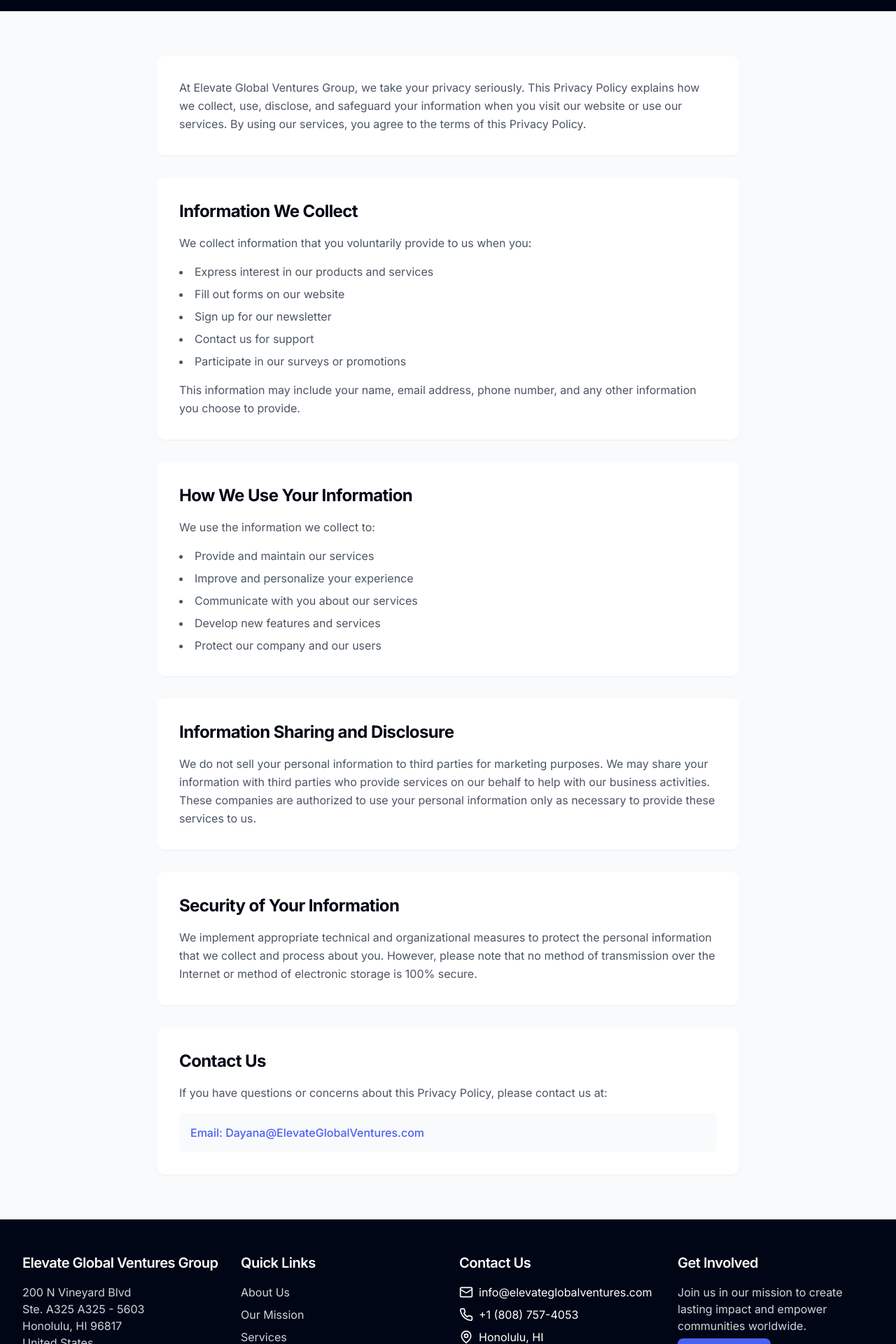
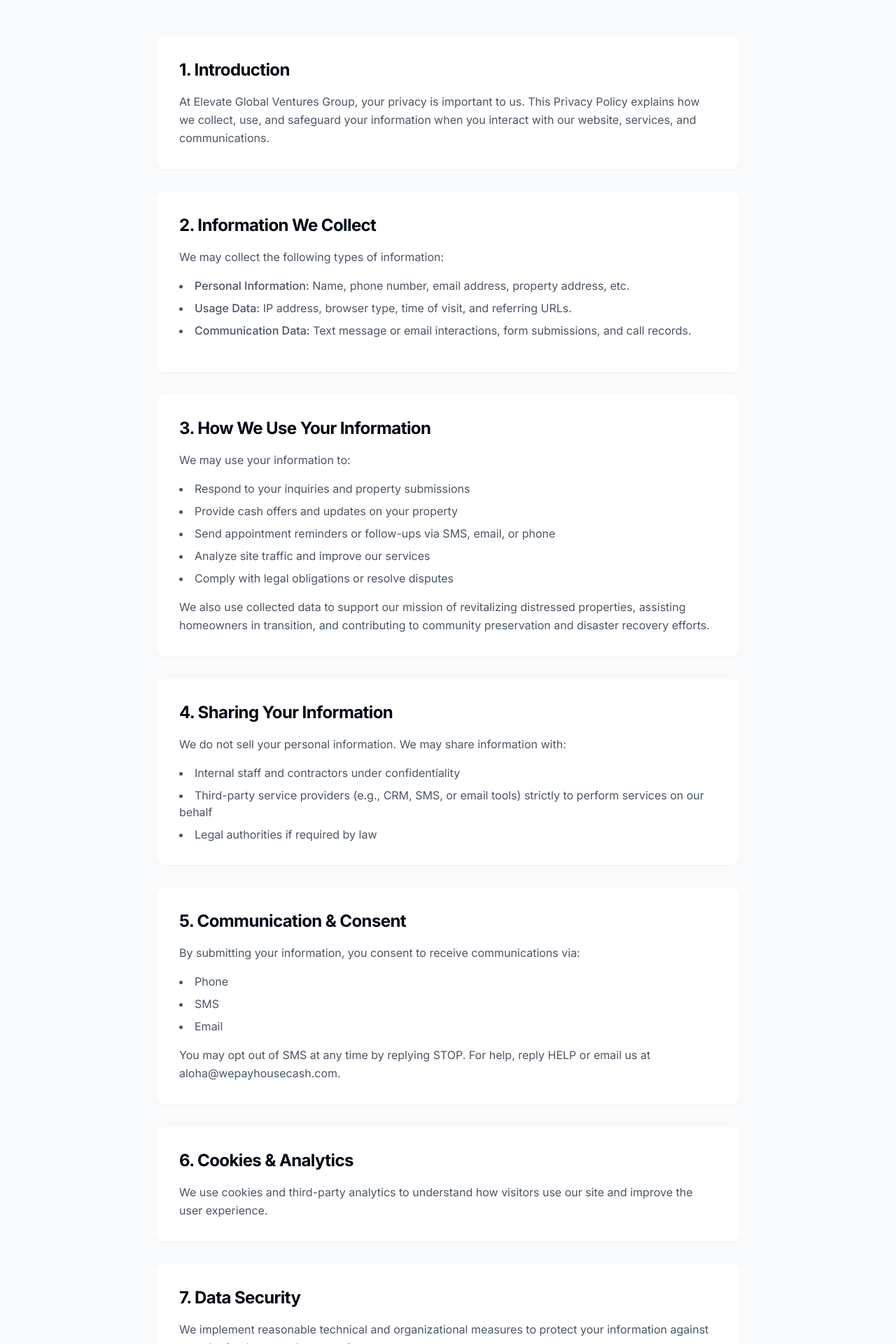
Before and after one commit to daisuke-ai/Elevate-Global-Ventures, a React (Vite) app: page /privacy-policy in a window 1280 px wide. Shown: the part 400-2320 px from the top of the page at 70% size. Built offline with nearby package versions, Linux system fonts and the light colour scheme; no server answers; what @contentful/rich-text-types would draw is missing.

Commit message:
new privacy policy

```diff
--- a/src/pages/PrivacyPolicy.tsx
+++ b/src/pages/PrivacyPolicy.tsx
@@ -17,7 +17,7 @@
           <div className="text-center">
             <h1 className="text-5xl font-bold text-white mb-6">Privacy Policy</h1>
             <p className="text-xl text-blue-100 max-w-3xl mx-auto">
-              Your privacy is important to us. Learn how we collect, use, and protect your information.
+              Effective Date: April 12, 2025
             </p>
           </div>
         </div>
@@ -26,72 +26,113 @@
       {/* Content Section */}
       <div className="max-w-4xl mx-auto px-4 sm:px-6 lg:px-8 py-16">
         <div className="prose prose-lg max-w-none">
+
           <div className="bg-white rounded-xl shadow-sm p-8 mb-8">
+            <h2 className="text-2xl font-bold text-darkblue-900 mb-4">1. Introduction</h2>
             <p className="text-gray-600 leading-relaxed">
-              At Elevate Global Ventures Group, we take your privacy seriously. This Privacy Policy explains how we collect, use, disclose,
-              and safeguard your information when you visit our website or use our services. By using our services, you agree to the terms
-              of this Privacy Policy.
+              At Elevate Global Ventures Group, your privacy is important to us. This Privacy Policy explains how we collect, use, and safeguard your information when you interact with our website, services, and communications.
             </p>
           </div>
 
           <div className="bg-white rounded-xl shadow-sm p-8 mb-8">
-            <h2 className="text-2xl font-bold text-darkblue-900 mb-4">Information We Collect</h2>
+            <h2 className="text-2xl font-bold text-darkblue-900 mb-4">2. Information We Collect</h2>
             <p className="text-gray-600 leading-relaxed mb-4">
-              We collect information that you voluntarily provide to us when you:
+              We may collect the following types of information:
             </p>
             <ul className="list-disc list-inside text-gray-600 space-y-2 mb-4">
-              <li>Express interest in our products and services</li>
-              <li>Fill out forms on our website</li>
-              <li>Sign up for our newsletter</li>
-              <li>Contact us for support</li>
-              <li>Participate in our surveys or promotions</li>
+              <li><strong className="font-medium">Personal Information:</strong> Name, phone number, email address, property address, etc.</li>
+              <li><strong className="font-medium">Usage Data:</strong> IP address, browser type, time of visit, and referring URLs.</li>
+              <li><strong className="font-medium">Communication Data:</strong> Text message or email interactions, form submissions, and call records.</li>
+            </ul>
+          </div>
+
+          <div className="bg-white rounded-xl shadow-sm p-8 mb-8">
+            <h2 className="text-2xl font-bold text-darkblue-900 mb-4">3. How We Use Your Information</h2>
+            <p className="text-gray-600 leading-relaxed mb-4">
+              We may use your information to:
+            </p>
+            <ul className="list-disc list-inside text-gray-600 space-y-2 mb-4">
+              <li>Respond to your inquiries and property submissions</li>
+              <li>Provide cash offers and updates on your property</li>
+              <li>Send appointment reminders or follow-ups via SMS, email, or phone</li>
+              <li>Analyze site traffic and improve our services</li>
+              <li>Comply with legal obligations or resolve disputes</li>
             </ul>
             <p className="text-gray-600 leading-relaxed">
-              This information may include your name, email address, phone number, and any other information you choose to provide.
+              We also use collected data to support our mission of revitalizing distressed properties, assisting homeowners in transition, and contributing to community preservation and disaster recovery efforts.
             </p>
           </div>
 
           <div className="bg-white rounded-xl shadow-sm p-8 mb-8">
-            <h2 className="text-2xl font-bold text-darkblue-900 mb-4">How We Use Your Information</h2>
+            <h2 className="text-2xl font-bold text-darkblue-900 mb-4">4. Sharing Your Information</h2>
             <p className="text-gray-600 leading-relaxed mb-4">
-              We use the information we collect to:
+              We do not sell your personal information. We may share information with:
             </p>
             <ul className="list-disc list-inside text-gray-600 space-y-2">
-              <li>Provide and maintain our services</li>
-              <li>Improve and personalize your experience</li>
-              <li>Communicate with you about our services</li>
-              <li>Develop new features and services</li>
-              <li>Protect our company and our users</li>
+              <li>Internal staff and contractors under confidentiality</li>
+              <li>Third-party service providers (e.g., CRM, SMS, or email tools) strictly to perform services on our behalf</li>
+              <li>Legal authorities if required by law</li>
             </ul>
           </div>
 
           <div className="bg-white rounded-xl shadow-sm p-8 mb-8">
-            <h2 className="text-2xl font-bold text-darkblue-900 mb-4">Information Sharing and Disclosure</h2>
+            <h2 className="text-2xl font-bold text-darkblue-900 mb-4">5. Communication & Consent</h2>
+            <p className="text-gray-600 leading-relaxed mb-4">
+              By submitting your information, you consent to receive communications via:
+            </p>
+            <ul className="list-disc list-inside text-gray-600 space-y-2 mb-4">
+              <li>Phone</li>
+              <li>SMS</li>
+              <li>Email</li>
+            </ul>
             <p className="text-gray-600 leading-relaxed">
-              We do not sell your personal information to third parties for marketing purposes. We may share your information with
-              third parties who provide services on our behalf to help with our business activities. These companies are authorized
-              to use your personal information only as necessary to provide these services to us.
+              You may opt out of SMS at any time by replying STOP. For help, reply HELP or email us at aloha@wepayhousecash.com.
             </p>
           </div>
 
           <div className="bg-white rounded-xl shadow-sm p-8 mb-8">
-            <h2 className="text-2xl font-bold text-darkblue-900 mb-4">Security of Your Information</h2>
+            <h2 className="text-2xl font-bold text-darkblue-900 mb-4">6. Cookies & Analytics</h2>
             <p className="text-gray-600 leading-relaxed">
-              We implement appropriate technical and organizational measures to protect the personal information that we collect and
-              process about you. However, please note that no method of transmission over the Internet or method of electronic
-              storage is 100% secure.
+              We use cookies and third-party analytics to understand how visitors use our site and improve the user experience.
+            </p>
+          </div>
+
+          <div className="bg-white rounded-xl shadow-sm p-8 mb-8">
+            <h2 className="text-2xl font-bold text-darkblue-900 mb-4">7. Data Security</h2>
+            <p className="text-gray-600 leading-relaxed">
+              We implement reasonable technical and organizational measures to protect your information against unauthorized access, loss, or misuse.
+            </p>
+          </div>
+
+          <div className="bg-white rounded-xl shadow-sm p-8 mb-8">
+            <h2 className="text-2xl font-bold text-darkblue-900 mb-4">8. Your Rights</h2>
+            <p className="text-gray-600 leading-relaxed">
+              You may request access to, correction of, or deletion of your personal data at any time by contacting us.
+            </p>
+          </div>
+
+          <div className="bg-white rounded-xl shadow-sm p-8 mb-8">
+            <h2 className="text-2xl font-bold text-darkblue-900 mb-4">9. Updates to This Policy</h2>
+            <p className="text-gray-600 leading-relaxed">
+              We may update this Privacy Policy periodically. Updates will be reflected on this page with a revised effective date.
             </p>
           </div>
 
           <div className="bg-white rounded-xl shadow-sm p-8">
-            <h2 className="text-2xl font-bold text-darkblue-900 mb-4">Contact Us</h2>
+            <h2 className="text-2xl font-bold text-darkblue-900 mb-4">10. Contact Us</h2>
             <p className="text-gray-600 leading-relaxed mb-4">
-              If you have questions or concerns about this Privacy Policy, please contact us at:
+              If you have any questions about this Privacy Policy, please contact us at:
             </p>
-            <div className="bg-gray-50 p-4 rounded-lg">
-              <p className="text-blue-600 font-medium">Email: Dayana@ElevateGlobalVentures.com</p>
+            <div className="bg-gray-50 p-4 rounded-lg space-y-2">
+              <p><span className="font-medium">📧 Email:</span> <a href="mailto:aloha@wepayhousecash.com" className="text-blue-600 hover:underline">aloha@wepayhousecash.com</a></p>
+              <p><span className="font-medium">📍 Address:</span></p>
+              <p className="pl-4 text-gray-600">Elevate Global Ventures Group<br />
+                200 N Vineyard Blvd, Ste. A325 A325 - 5603<br />
+                Honolulu, HI 96817, United States
+              </p>
             </div>
           </div>
+
         </div>
       </div>
 
```
